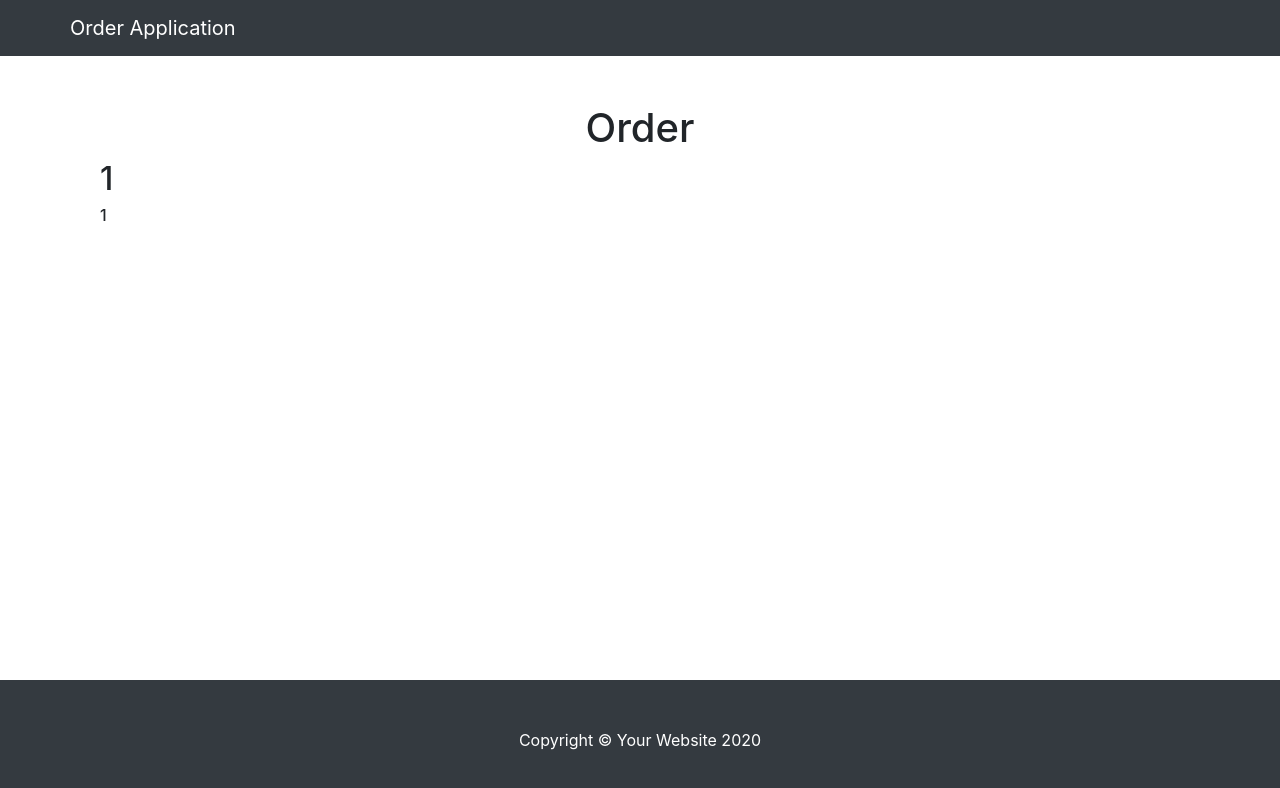
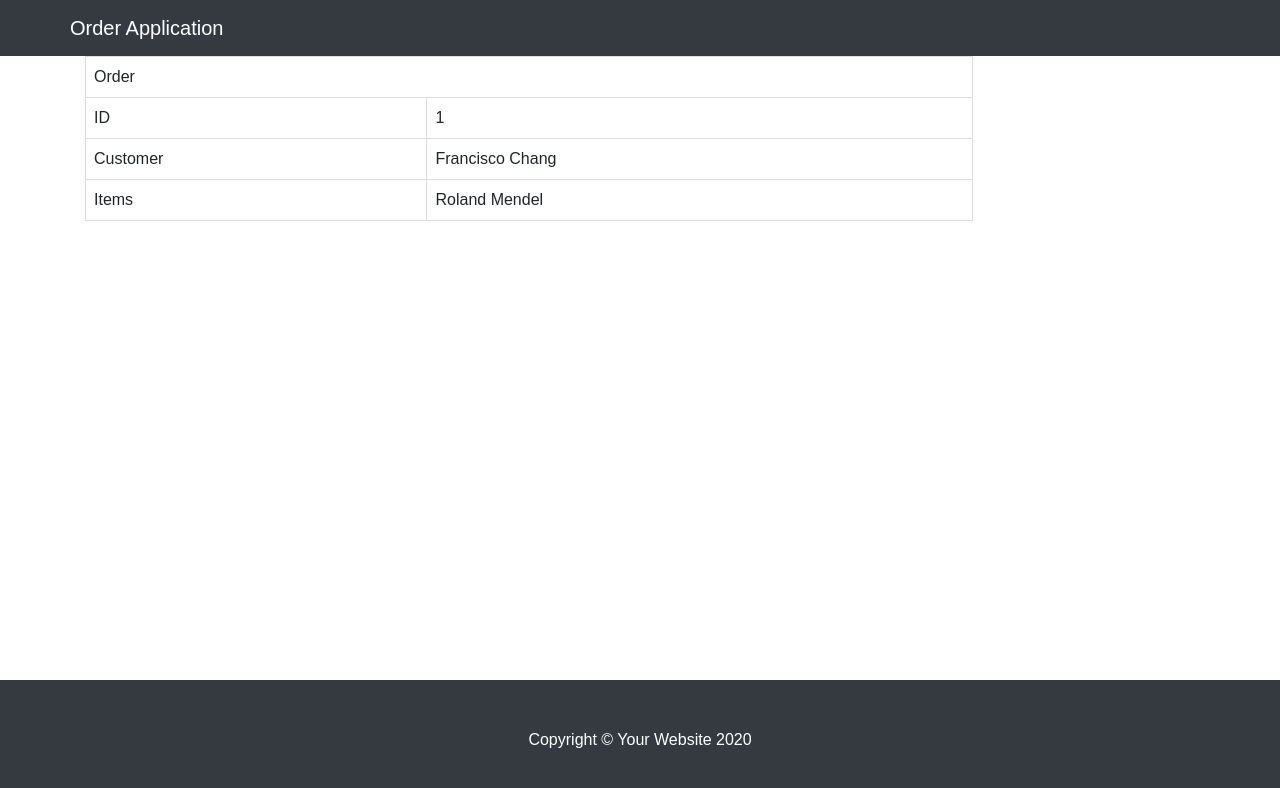
Before and after one commit to ltsai471/ntu-findit, a React (Create React App) app in the folder react_frontend/: page /1 in a window 1280 px wide. Shown: the top 788 px of the page. Built offline with nearby package versions, Linux system fonts and the light colour scheme.

Commit message:
add second page

```diff
--- a/react_frontend/package.json
+++ b/react_frontend/package.json
@@ -2,11 +2,13 @@
   "name": "react_frontend",
   "version": "0.1.0",
   "private": true,
+  "proxy": "http://localhost:8000",
   "dependencies": {
     "@nadavshaar/react-grid-table": "^1.0.2",
     "@testing-library/jest-dom": "^5.16.2",
     "@testing-library/react": "^12.1.3",
     "@testing-library/user-event": "^13.5.0",
+    "axios": "^0.21.1",
     "bootstrap": "^4.6.1",
     "history": "^5.3.0",
     "react": "^17.0.2",
--- a/react_frontend/src/App.js
+++ b/react_frontend/src/components/first_page.js
@@ -1,6 +1,7 @@
-import "./styles.css";
+import "../styles.css";
 import React from "react";
 import GridTable from "@nadavshaar/react-grid-table";
+import { Link } from "react-router-dom";
 
 // custom cell component
 const OrderID = ({
@@ -17,11 +18,11 @@ const OrderID = ({
       className="rgt-cell-inner"
       style={{ display: "flex", alignItems: "center", overflow: "hidden" }}
     >
-      <a href="">
+      <Link to={value}>
       <span className="rgt-text-truncate" style={{ marginLeft: 10 }}>
         {value}
       </span>
-      </a>
+      </Link>
     </div>
   );
 };
@@ -59,8 +60,8 @@ const columns = [
   },
 ];
 
-const App = () => (
+const OrderList = () => (
   <GridTable columns={columns} rows={rows} isPaginated={false} />
 );
 
-export default App;
+export default OrderList;
--- a/react_frontend/src/components/index.js
+++ b/react_frontend/src/components/index.js
@@ -3,3 +3,5 @@ export { default as Footer } from "./Footer";
 export { default as Blog } from "./blog/Blog";
 export { default as Posts } from "./blog/Posts";
 export { default as Post } from "./blog/Post";
+export { default as OrderList } from "./first_page";
+export { default as OrderDetail } from "./second_page";
--- /dev/null
+++ b/react_frontend/src/components/second_page.js
@@ -0,0 +1,56 @@
+import React, { useEffect } from "react";
+import { useParams } from "react-router";
+import "../styles.css";
+
+let rows = [
+  {
+    "id": "001",
+    "customer": "Steve"
+  },
+  {
+    "id": "017",
+    "customer": "Steve"
+  },
+  {
+    "id": "021",
+    "customer": "Steve"
+  },
+  {
+    "id": "101",
+    "customer": "Steve"
+  }
+];
+
+function OrderDetail() {
+  let { orderDetail } = useParams();
+
+  useEffect(() => {
+    // Fetch post using the postSlug
+  }, [orderDetail]);
+
+  return (
+    <div className="home">
+      <div class="container">
+        <table className="mt-10">
+          <tr>
+            <td colspan="2">Order</td>
+          </tr>
+          <tr>
+            <td>ID</td>
+            <td>{orderDetail}</td>
+          </tr>
+          <tr>
+            <td>Customer</td>
+            <td>Francisco Chang</td>
+          </tr>
+          <tr>
+            <td>Items</td>
+            <td>Roland Mendel</td>
+          </tr>
+        </table>
+      </div>
+    </div>
+  );
+}
+
+export default OrderDetail;
--- a/react_frontend/src/index.js
+++ b/react_frontend/src/index.js
@@ -9,16 +9,20 @@ import {
   Blog,
   Posts,
   Post,
+  OrderList,
+  OrderDetail,
 } from "./components";
 
 ReactDOM.render(
   <Router>
     <Navigation />
     <Routes>
-      <Route path="/" element={<Blog />}>
+      {/* <Route path="/Blog" element={<Blog />}>
         <Route path="" element={<Posts />} />
         <Route path=":postSlug" element={<Post />} />
-      </Route>
+      </Route> */}
+      <Route path="/" element={<OrderList />}></Route>
+      <Route path="/:orderDetail" element={<OrderDetail />} />
     </Routes>
     <Footer />
   </Router>,
--- a/react_frontend/src/styles.css
+++ b/react_frontend/src/styles.css
@@ -11,3 +11,15 @@ body,
 .App {
   height: 100%;
 }
+
+table {
+  font-family: arial, sans-serif;
+  border-collapse: collapse;
+  width: 80%;
+}
+
+td, th {
+  border: 1px solid #dddddd;
+  text-align: left;
+  padding: 8px;
+}
```
Also changed, not shown: 1 other file (tests, documents, lock files or other folders).
